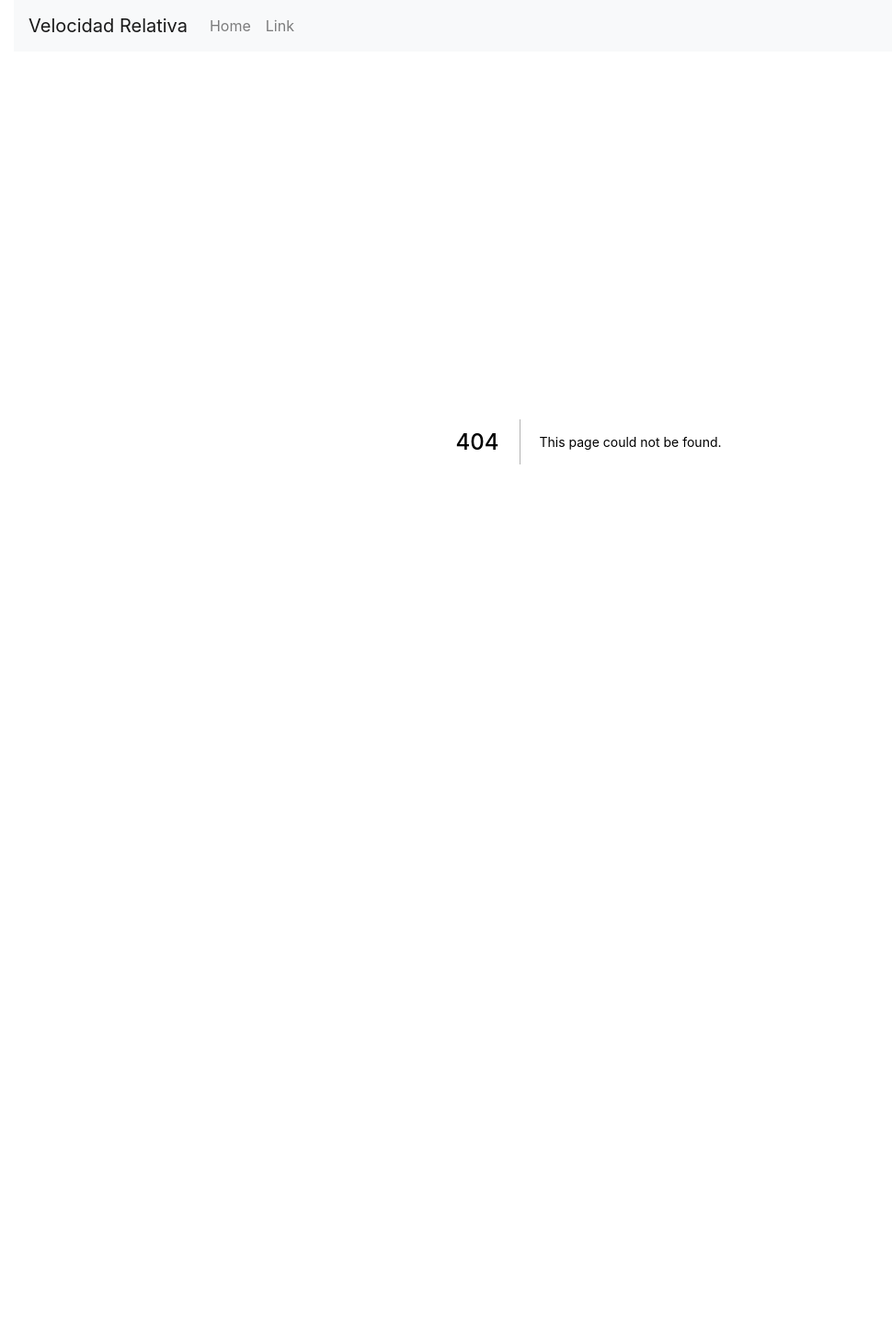
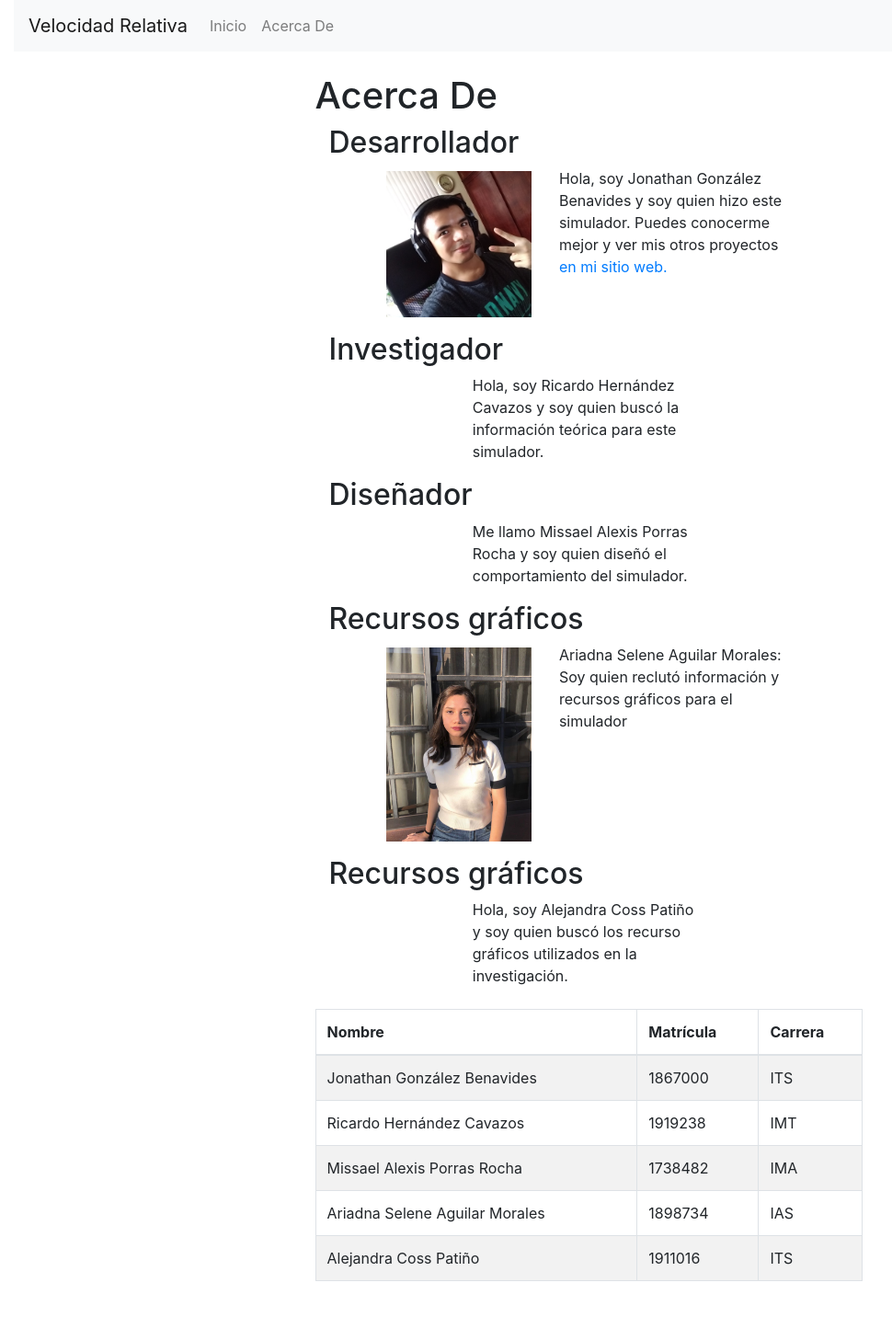
Before and after one commit to JonathanGzzBen/simulador-velocidad-relativa, a Next.js app in the folder src/: page /AcercaDe in a window 1280 px wide. Before the commit this address had no page. Shown: the whole page at 92% size, without its empty margins (0-970 px from the left). Before the commit the page ends 880 px from the top, so only its background shows below. Built offline with nearby package versions, Linux system fonts and the light colour scheme.

Commit message:
Add AcercaDe page

```diff
--- a/src/components/layout.jsx
+++ b/src/components/layout.jsx
@@ -12,7 +12,6 @@ import {
 import Link from "next/link";
 
 export default function Layout({ children }) {
-  //   return <Container fluid>{children}</Container>;
   return (
     <Container fluid>
       <Navbar bg="light" expand="lg">
@@ -23,17 +22,19 @@ export default function Layout({ children }) {
         <Navbar.Collapse id="basic-navbar-nav">
           <Nav className="mr-auto">
             <Link href="/" passHref>
-              <Nav.Link>Home</Nav.Link>
+              <Nav.Link>Inicio</Nav.Link>
             </Link>
-            <Link href="/" passHref>
-              <Nav.Link>Link</Nav.Link>
+            <Link href="/AcercaDe" passHref>
+              <Nav.Link>Acerca De</Nav.Link>
             </Link>
           </Nav>
         </Navbar.Collapse>
       </Navbar>
-      <Container fluid className="pt-4">
+      <Container fluid className="pt-4 pb-4">
         <Row className="justify-content-center">
-          <Col md={6}>{children}</Col>
+          <Col sm={10} md={6}>
+            {children}
+          </Col>
         </Row>
       </Container>
     </Container>
--- /dev/null
+++ b/src/pages/AcercaDe.jsx
@@ -0,0 +1,130 @@
+import { Col, Container, Image, Row, Table } from "react-bootstrap";
+
+const miembros = [
+  {
+    title: "Desarrollador",
+    nombre: "Jonathan González Benavides",
+    description: (
+      <p>
+        Hola, soy Jonathan González Benavides y soy quien hizo este simulador.
+        Puedes conocerme mejor y ver mis otros proyectos{" "}
+        <a href="https://jonathangzzben.github.io" target="_blank">
+          en mi sitio web.
+        </a>
+      </p>
+    ),
+    imageUrl: "/images/jonathan.png",
+    matricula: "1867000",
+    carrera: "ITS",
+  },
+  {
+    title: "Investigador",
+    nombre: "Ricardo Hernández Cavazos",
+    description: (
+      <p>
+        Hola, soy Ricardo Hernández Cavazos y soy quien buscó la información
+        teórica para este simulador.
+      </p>
+    ),
+    imageUrl: "",
+    matricula: "1919238",
+    carrera: "IMT",
+  },
+  {
+    title: "Diseñador",
+    nombre: "Missael Alexis Porras Rocha",
+    description: (
+      <p>
+        Me llamo Missael Alexis Porras Rocha y soy quien diseñó el
+        comportamiento del simulador.
+      </p>
+    ),
+    imageUrl: "",
+    matricula: "1738482",
+    carrera: "IMA",
+  },
+  {
+    title: "Recursos gráficos",
+    nombre: "Ariadna Selene Aguilar Morales",
+    description: (
+      <p>
+        Ariadna Selene Aguilar Morales: Soy quien reclutó información y recursos
+        gráficos para el simulador
+      </p>
+    ),
+    imageUrl: "/images/ariadna.jpeg",
+    matricula: "1898734",
+    carrera: "IAS",
+  },
+  {
+    title: "Recursos gráficos",
+    nombre: "Alejandra Coss Patiño",
+    description: (
+      <p>
+        Hola, soy Alejandra Coss Patiño y soy quien buscó los recurso gráficos
+        utilizados en la investigación.
+      </p>
+    ),
+    imageUrl: "",
+    matricula: "1911016",
+    carrera: "ITS",
+  },
+];
+
+const getMiembroElement = ({ title, description, imageUrl }) => (
+  <Container>
+    <Row>
+      <h2>{title}</h2>
+    </Row>
+    <Row className="justify-content-center">
+      <>
+        {imageUrl && (
+          <Col sm={10} md={4}>
+            <Image fluid src={imageUrl} className="pt-1 pb-3" />
+          </Col>
+        )}
+        <Col md={6}>{description}</Col>
+      </>
+    </Row>
+  </Container>
+);
+
+export default function AcercaDe() {
+  return (
+    <Container fluid>
+      <Row>
+        <h1>Acerca De</h1>
+      </Row>
+      {miembros && miembros.map((miembro) => getMiembroElement(miembro))}
+      {getMiembroElement(
+        "Recursos gráficos",
+        <p>
+          Soy quien recopiló información y recursos gráficos para el simulador.
+        </p>,
+        "/images/ariadna.jpeg"
+      )}
+
+      <Row>
+        <Table hover striped bordered>
+          <thead>
+            <tr>
+              <th>Nombre</th>
+              <th>Matrícula</th>
+              <th>Carrera</th>
+            </tr>
+          </thead>
+          <tbody>
+            {miembros &&
+              miembros.map(({ nombre, matricula, carrera }) => (
+                <tr>
+                  <td>{nombre}</td>
+                  <td>{matricula}</td>
+                  <td>{carrera}</td>
+                </tr>
+              ))}
+          </tbody>
+        </Table>
+      </Row>
+    </Container>
+  );
+}
```
Also changed, not shown: src/pages/index.js (+3 -15 lines), src/public/images/ariadna.jpeg (added), src/public/images/jonathan.png (added).
